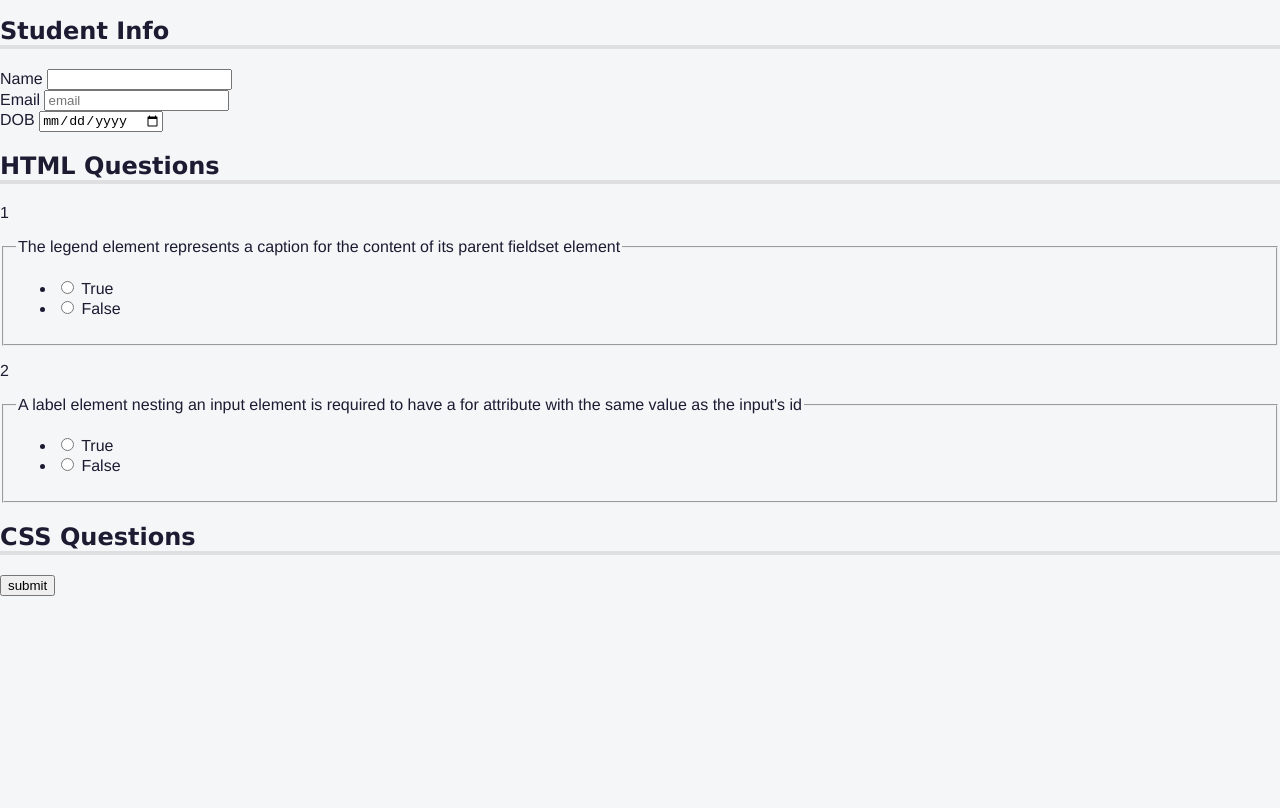
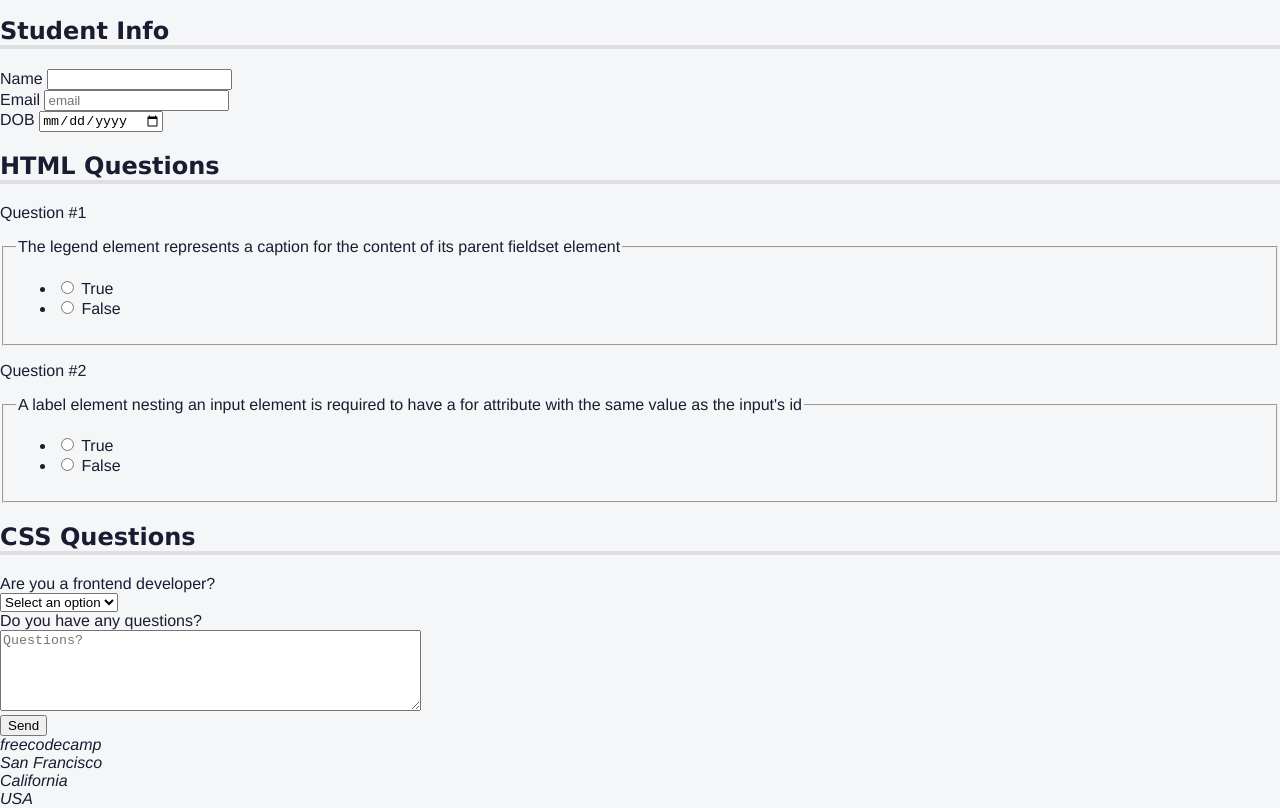
Before and after one commit to bp4924/accessibility-quiz, a plain HTML site: page index.html in a window 1280 px wide. Shown: the part 53-861 px from the top of the page. Before the commit the page ends 801 px from the top, so only its background shows below. Drawn offline with Linux system fonts and the light colour scheme.

Commit message:
CSS section

```diff
--- a/index.html
+++ b/index.html
@@ -131,9 +131,41 @@
         </section>
         <section role="region" aria-labelledby="css-questions">
           <h2 id="css-questions">CSS Questions</h2>
+          <div class="formrow">
+            <div class="question-block">
+              <label for="a1">Are you a frontend developer?</label>
+            </div>
+            <div class="answer">
+              <select name="a1" id="a1" required>
+                <option value="">Select an option</option>
+                <option value="yes">Yes</option>
+                <option value="no">No</option>
+              </select>
+            </div>
+            <div class="question-block">
+              <label for="info">Do you have any questions?</label>
+            </div>
+            <div class="answer">
+              <textarea
+                name="info"
+                id="info"
+                placeholder="Questions?"
+                cols="50"
+                rows="5"
+              ></textarea>
+            </div>
+          </div>
         </section>
+        <input type="submit" id="submit" value="Send" />
       </form>
-      <input type="submit" id="submit" value="submit" />
     </main>
+    <footer>
+      <address>
+        freecodecamp<br />
+        San Francisco<br />
+        California<br />
+        USA
+      </address>
+    </footer>
   </body>
 </html>
--- a/styles.css
+++ b/styles.css
@@ -55,3 +55,7 @@ h2 {
   white-space: nowrap;
   bottom: 0;
 }
+
+p::before {
+  content: "Question #";
+}
```
